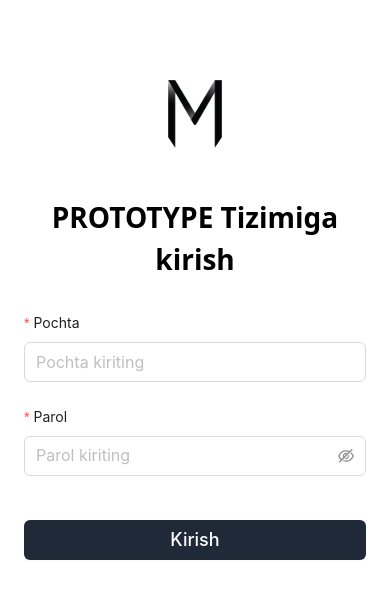
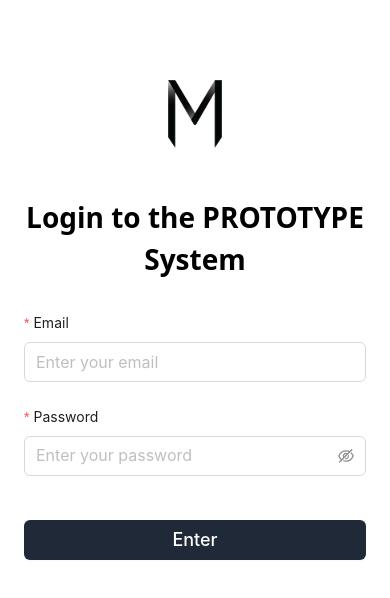
Before and after one commit to murodil01/admin, a React (Vite) app: page /login in a window 390 px wide. Shown: the top 598 px of the page. Built offline with nearby package versions, Linux system fonts and the light colour scheme.

Commit message:
sidebar mobile changes

```diff
--- a/src/components/sideBar/index.jsx
+++ b/src/components/sideBar/index.jsx
@@ -136,11 +136,15 @@ const SideBar = ({ isMobileOpen, setIsMobileOpen, collapsed }) => {
 
       {isMobileOpen && (
         <div className="fixed inset-0 z-50 md:hidden">
+          {/* Background Overlay */}
           <div
             className="absolute inset-0 backdrop-blur-sm bg-blue-100/10 opacity-100 transition-opacity duration-500"
             onClick={() => setIsMobileOpen(false)}
           ></div>
-          <div className="relative z-50 w-64 bg-[#1F2937] text-white h-full flex flex-col justify-between p-4">
+
+          {/* Sidebar Panel */}
+          <div className="relative z-50 w-64 bg-[#1F2937] text-white h-screen flex flex-col p-4 max-h-screen overflow-y-auto rounded-r-2xl">
+            {/* Header */}
             <div className="flex justify-between items-center mb-6">
               <img src={adminPanel} alt="Logo" className="w-24 m-auto" />
               <button onClick={() => setIsMobileOpen(false)}>
@@ -148,6 +152,7 @@ const SideBar = ({ isMobileOpen, setIsMobileOpen, collapsed }) => {
               </button>
             </div>
 
+            {/* Navigation */}
             <nav className="flex flex-col gap-4">
               {menuItems.map((item) => (
                 <button
@@ -161,6 +166,7 @@ const SideBar = ({ isMobileOpen, setIsMobileOpen, collapsed }) => {
               ))}
             </nav>
 
+            {/* Footer */}
             <div className="mt-10 flex flex-col gap-4">
               <button className="flex items-center justify-center gap-2 bg-white text-[#1F2937] rounded-2xl text-[18px] px-6 py-3 text-sm w-full">
                 <BiSupport size={18} />
--- a/src/pages/login/index.jsx
+++ b/src/pages/login/index.jsx
@@ -62,17 +62,17 @@ const Login = () => {
             style={{ color: "#000", fontSize: "28px", fontWeight: 600 }}
             className="text-center mb-8"
           >
-            PROTOTYPE Tizimiga kirish
+            Login to the PROTOTYPE System{" "}
           </h2>
 
           <Form name="login" layout="vertical" onFinish={handleLogin}>
             <Form.Item
-              label="Pochta"
+              label="Email"
               name="email"
-              rules={[{ required: true, message: "Iltimos, email kiriting!" }]}
+              rules={[{ required: true, message: "Please enter your email!" }]}
             >
               <Input
-                placeholder="Pochta kiriting"
+                placeholder="Enter your email"
                 style={inputStyle}
                 onFocus={(e) =>
                   (e.target.style.borderColor = inputFocusStyle.borderColor)
@@ -84,14 +84,14 @@ const Login = () => {
             </Form.Item>
 
             <Form.Item
-              label="Parol"
+              label="Password"
               name="password"
               rules={[
-                { required: true, message: "Iltimos, parolni kiriting!" },
+                { required: true, message: "Please enter your password!" },
               ]}
             >
               <Input.Password
-                placeholder="Parol kiriting"
+                placeholder="Enter your password"
                 style={inputStyle}
                 onFocus={(e) =>
                   (e.target.style.borderColor = inputFocusStyle.borderColor)
@@ -128,7 +128,7 @@ const Login = () => {
                 {loading ? (
                   <Loader className="animate-spin mx-auto" size={22} />
                 ) : (
-                  "Kirish"
+                  "Enter"
                 )}
               </Button>
             </Form.Item>
```
